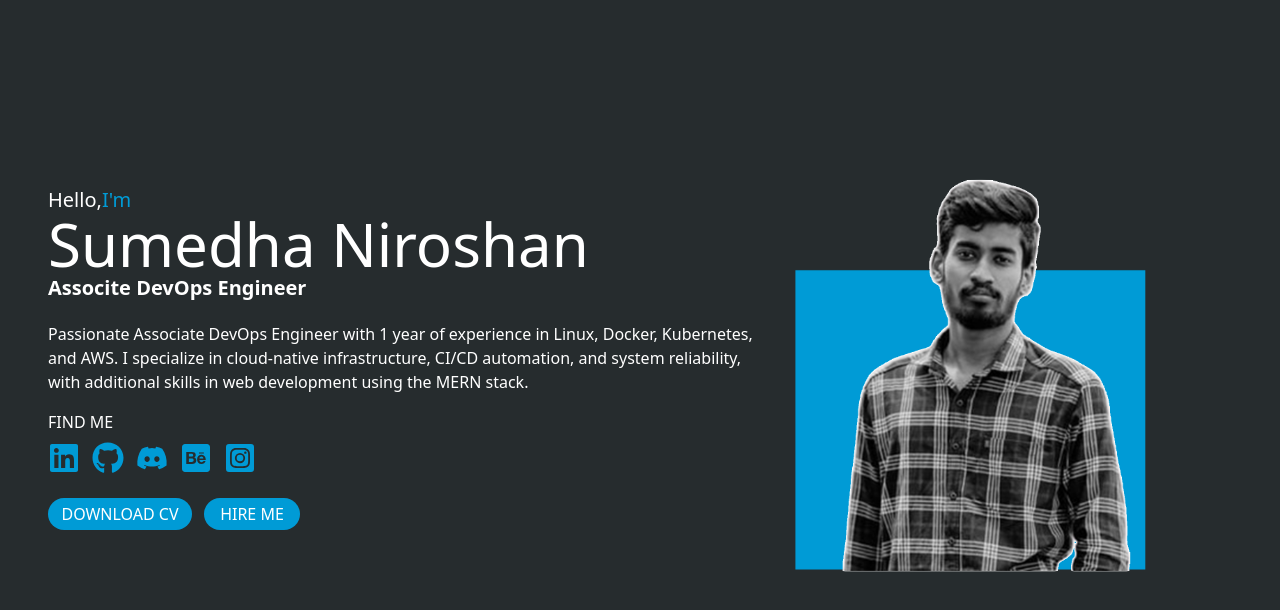
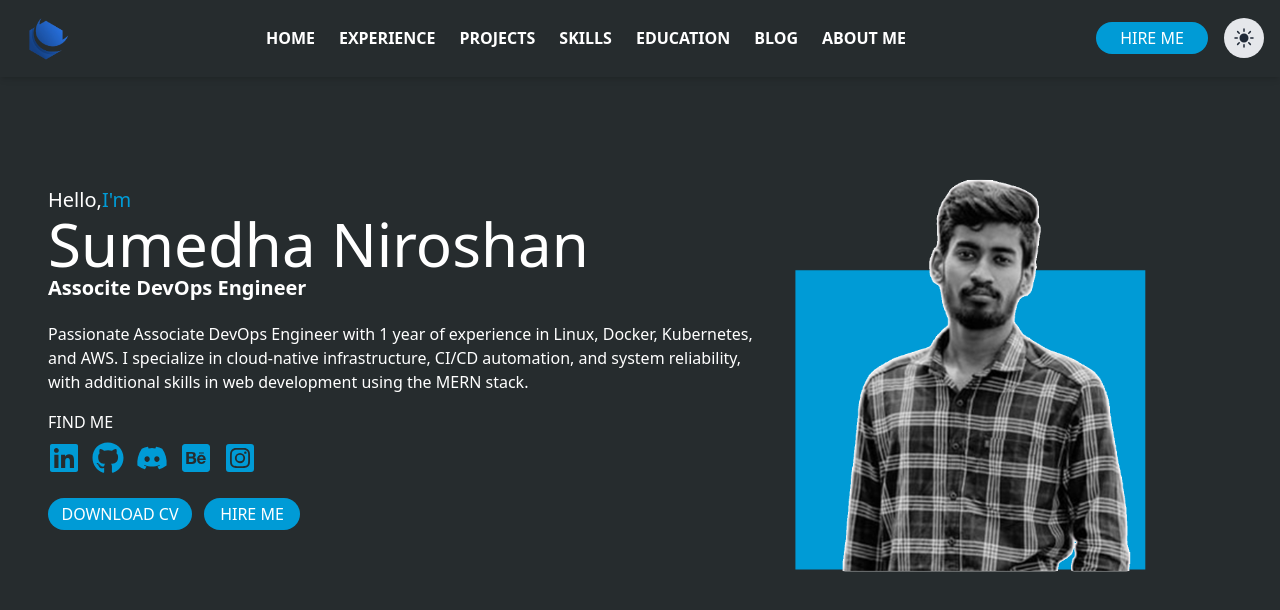
Before and after one commit to sumedha-niroshan/portfolio-, a Next.js app: page / in a window 1280 px wide. Shown: the top 610 px of the page. Built offline with nearby package versions, Linux system fonts and the light colour scheme.

Commit message:
page.js resoloved #3

```diff
--- a/src/app/page.js
+++ b/src/app/page.js
@@ -1,11 +1,11 @@
 import HeroSection from "./[components]/HeroSection";
-//import Navbar from "./[components]/NavBar.jsx";
+import Navbar from "./[components]/NavBar";
 import Image from "next/image";
 
 export default function Home() {
   return (
     <main className="flex min-h-screen flex-col z-50">
-      {/* <Navbar /> */}
+      <Navbar />
       <div className="container mt-24 mx-auto px-12 py-4b z-5 ">
         <HeroSection />
       </div>
```
